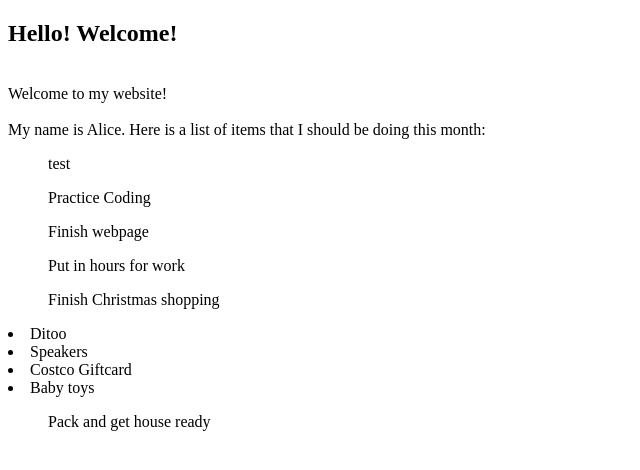
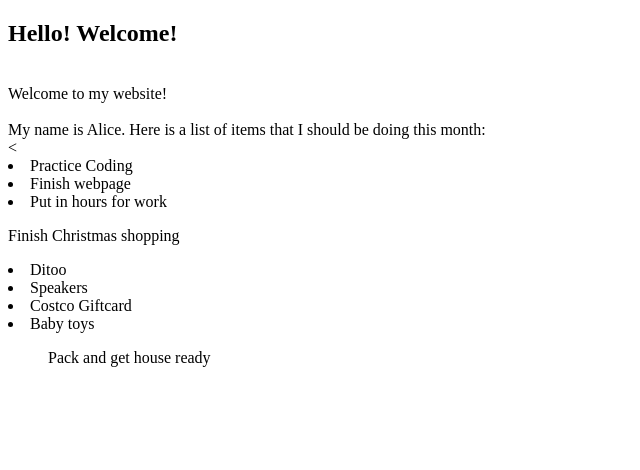
Before and after one commit to bunnylush/Web-Development, a plain HTML site: page index.html in a window 1280 px wide. Shown: the whole page, without its empty margins (0-640 px from the left). Drawn offline with Linux system fonts and the light colour scheme.

Commit message:
Update index.html

```diff
--- a/index.html
+++ b/index.html
@@ -9,11 +9,11 @@
 <br>
   Welcome to my website! <br>
   <br>My name is Alice. Here is a list of items that I should be doing this month:<BR>
-    <ul> test </ul>
-      <ol>Practice Coding</ol>
-    <ol>Finish webpage</ol>
-  <ol>Put in hours for work</ol>
-<ol> Finish Christmas shopping</ol>
+
+      <<li>Practice Coding</li>
+    <li>Finish webpage</li>
+  <li>Put in hours for work</li>
+<dl> Finish Christmas shopping</dl>
     <li>Ditoo </li>
     <li>Speakers</li>
     <li>Costco Giftcard</li>
```
